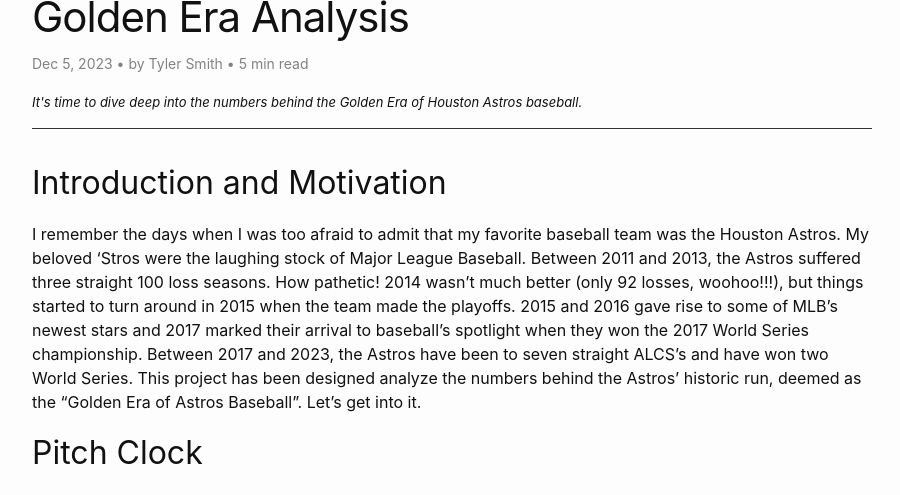
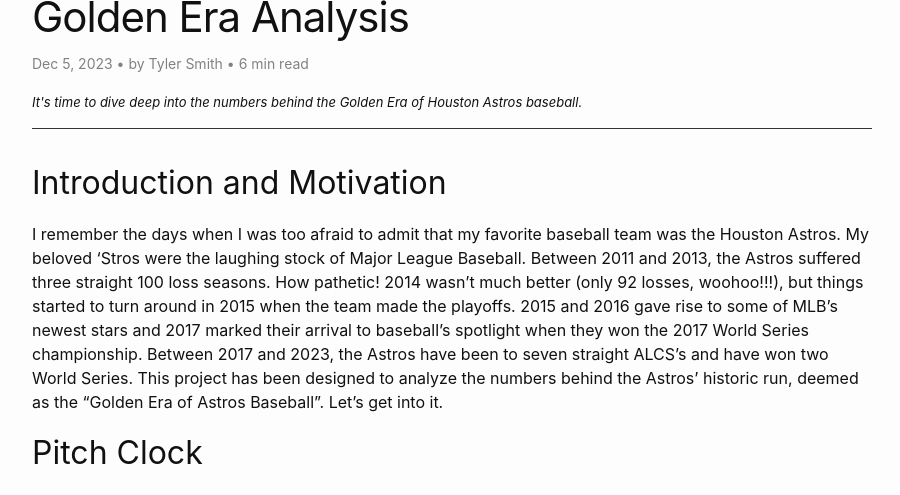
Before and after one commit to tyler-c-smith04/blog, a Jekyll site: the page built from _posts/2023-12-05-golden-era.md, in a window 1280 px wide and 900 px high, cut to the strip 246-741 px from the top of the window. Shown: the whole strip, without its empty margins (188-1088 px from the left). Built offline with Jekyll 4.4.1, drawn with Linux system fonts in a browser that asks for light colours; comment, search, counter and statistics services are not loaded; some of the changed text lies outside the part shown.

```diff
--- a/_posts/2023-12-05-golden-era.md
+++ b/_posts/2023-12-05-golden-era.md
@@ -11,7 +11,7 @@ image: /assets/images/home_plate.jpg
 I remember the days when I was too afraid to admit that my favorite baseball team was the Houston Astros. My beloved 'Stros were the laughing stock of Major League Baseball.
 Between 2011 and 2013, the Astros suffered three straight 100 loss seasons. How pathetic! 2014 wasn't much better (only 92 losses, woohoo!!!), but things started to turn around in 2015
 when the team made the playoffs. 2015 and 2016 gave rise to some of MLB's newest stars and 2017 marked their arrival to baseball's spotlight when they won the 2017 World Series
-championship. Between 2017 and 2023, the Astros have been to seven straight ALCS's and have won two World Series. This project has been designed analyze the numbers behind the Astros'
+championship. Between 2017 and 2023, the Astros have been to seven straight ALCS's and have won two World Series. This project has been designed to analyze the numbers behind the Astros'
 historic run, deemed as the "Golden Era of Astros Baseball". Let's get into it.
 
 <h2>Pitch Clock</h2>
@@ -60,4 +60,4 @@ Since 2017, the Astros' pitching staff has pitched 68 shutout games (0 runs allo
 
 <h2>Conclusion</h2>
 
-I hope that you found my post about the Golden Era of Astros Baseball. Baseball is one of the greatest games in the world and I appreciate the way that data analytics and statistics have enhanced baseball lovers' understanding of the game. The next time you are watching a baseball game on TV and hear the broadcaster spit statistical wisdom, take a moment to show respect for the data scientist behind those numbers! Feel free to check out my [GitHub Repository](https://github.com/tyler-c-smith04/semester_project) to see how I put this blog post together. Go 'Stros!
+I hope that you found my post about the Golden Era of Astros Baseball to be insightful. Baseball is one of the greatest games in the world and I appreciate the way that data analytics and statistics have enhanced baseball lovers' understanding of the game. The next time you are watching a baseball game on TV and hear the broadcaster spit statistical wisdom, take a moment to show respect for the data scientist behind those numbers! Feel free to check out my [GitHub Repository](https://github.com/tyler-c-smith04/semester_project) to see how I put this blog post together. Go 'Stros!
```
